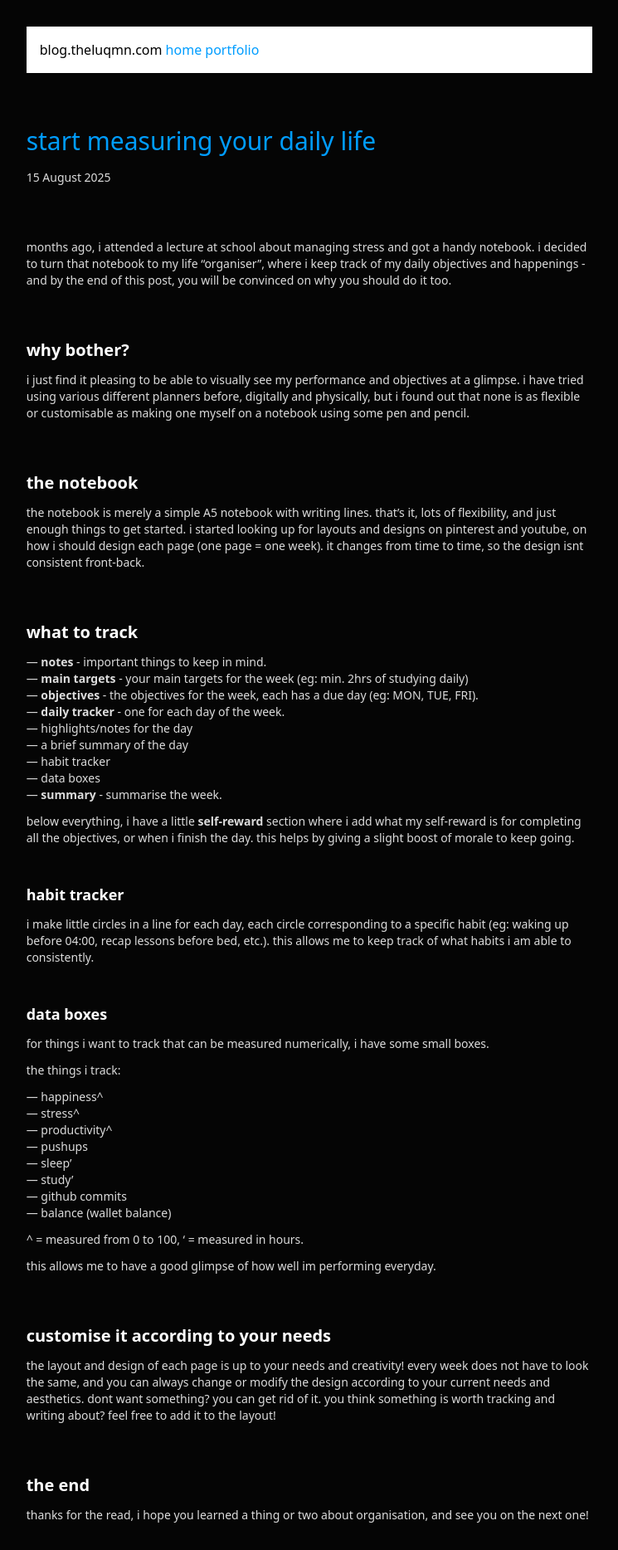
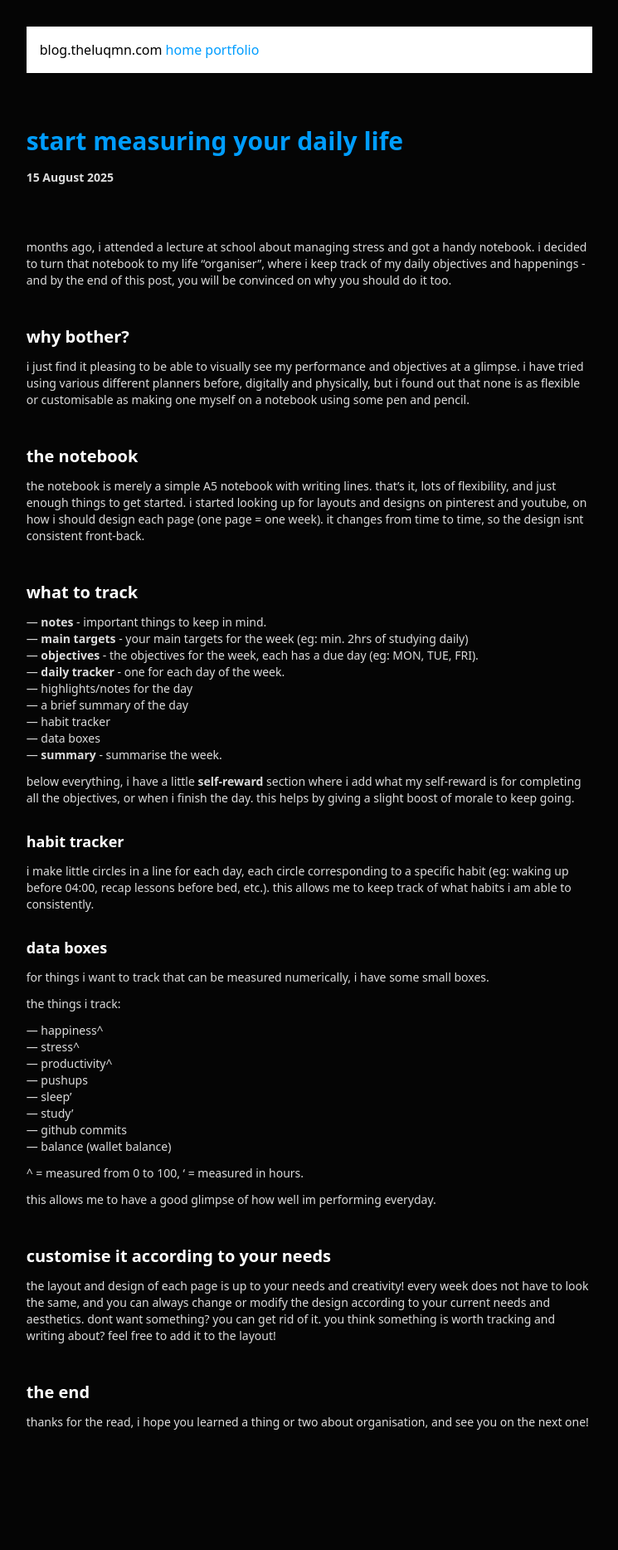
Before and after one commit to theluqmn/blog, a Jekyll site: the page built from wisdom/2025-08-15-measure-yourself-daily.md, in a window 1280 px wide. Shown: the whole page at 83% size, without its empty margins (267-1012 px from the left). Built offline with Jekyll 4.4.1, drawn with Linux system fonts in a browser that asks for light colours; nearby versions of some CDN libraries; after the commit the page ends 1756 px from its top, so only the background shows below that.

Commit message:
edited the HTML

```diff
--- a/_layouts/index.html
+++ b/_layouts/index.html
@@ -33,7 +33,7 @@
             <div class="
             space-y-3
             text-sm text-[rgb(220,220,220)]
-            [&_h1]:text-3xl [&_h1]:text-[rgb(0,157,255)]
+            [&_h1]:text-3xl [&_h1]:text-[rgb(0,157,255)] font-bold
             [&_h2]:text-xl [&_h2]:pt-8 [&_h2]:font-semibold [&_h2]:text-[rgb(0,157,255)]
             [&_h3]:text-lg [&_h3]:pt-4 [&_h3]:font-semibold [&_h3]:text-[rgb(255,255,255)]
             [&_a]:font-semibold [&_a]:underline
--- a/_layouts/post.html
+++ b/_layouts/post.html
@@ -31,11 +31,11 @@
 
             <!--header-->
             <div class="flex flex-col gap-4 items-start">
-                <h1 class="text-3xl text-[rgb(0,157,255)]">
+                <h1 class="text-3xl text-[rgb(0,157,255)] font-bold">
                     {{ page.title }}
                 </h1>
 
-                <p class="text-sm text-[rgb(220,220,220)]">
+                <p class="text-sm text-[rgb(220,220,220)] font-bold">
                     {{ page.date | date: "%d %B %Y" }}
                 </p>
             </div>
@@ -44,9 +44,9 @@
             <div class="
             space-y-3
             text-sm text-[rgb(220,220,220)]
-            [&_h1]:text-3xl [&_h1]:pt-16 [&_h1]:text-[rgb(0,157,255)]
-            [&_h2]:text-xl [&_h2]:pt-12 [&_h2]:font-semibold [&_h2]:text-[rgb(255,255,255)]
-            [&_h3]:text-lg [&_h3]:pt-8 [&_h3]:font-semibold [&_h3]:text-[rgb(255,255,255)]
+            [&_h1]:text-3xl [&_h1]:pt-12 [&_h1]:text-[rgb(0,157,255)]
+            [&_h2]:text-xl [&_h2]:pt-8 [&_h2]:font-semibold [&_h2]:text-[rgb(255,255,255)]
+            [&_h3]:text-lg [&_h3]:pt-4 [&_h3]:font-semibold [&_h3]:text-[rgb(255,255,255)]
             [&_a]:font-semibold [&_a]:underline
             [&_img]:w-full [&_img]:rounded-md
             ">
```
